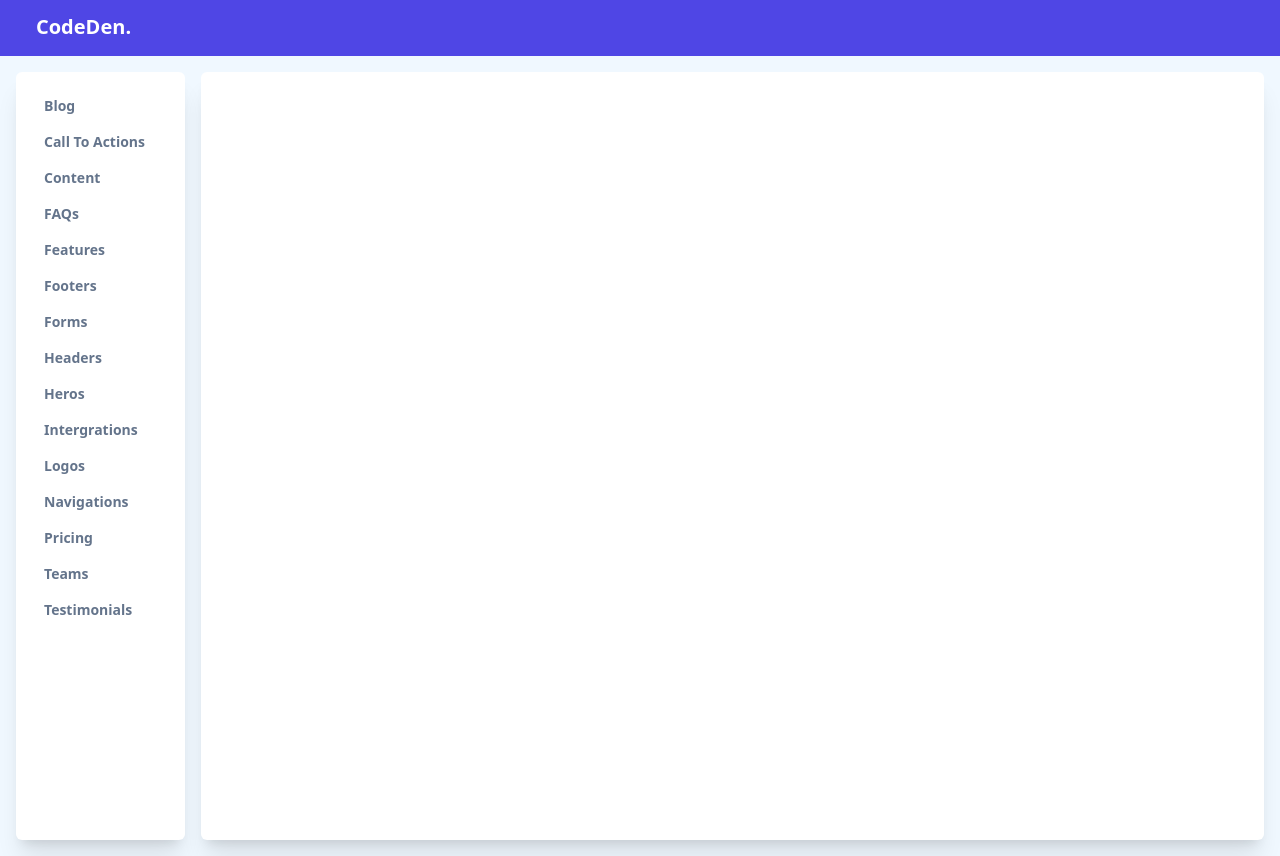
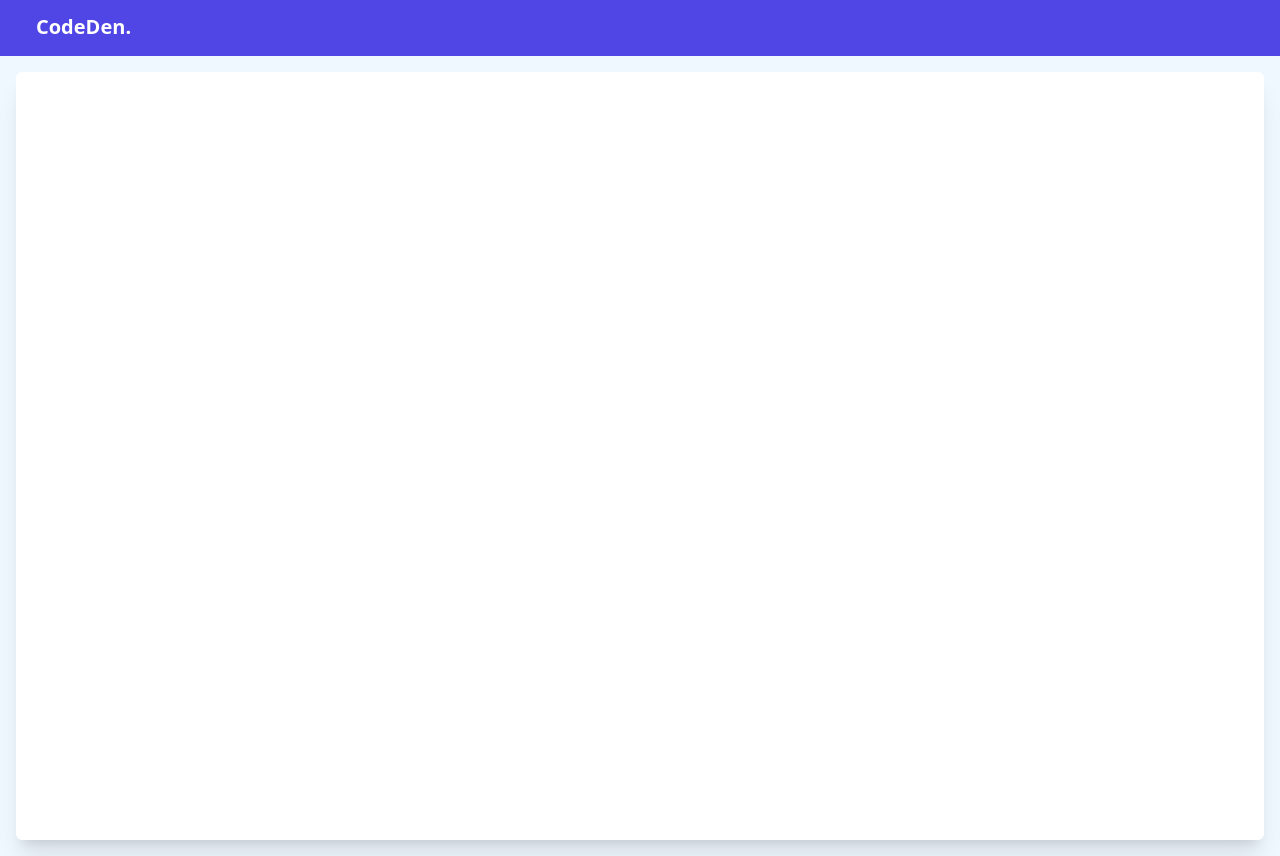
Before and after one commit to kromate/Codeden, a Vue app: page /stage in a window 1280 px wide. Built offline with nearby package versions, Linux system fonts and the light colour scheme.

Commit message:
feat: test

```diff
--- a/src/views/stage/index.vue
+++ b/src/views/stage/index.vue
@@ -5,7 +5,7 @@
 
 	<div class="flex w-full p-4 gap-4 h-screen">
 
-		<SideMenu/>
+		<!-- <SideMenu/> -->
 		<MainView/>
 
 
@@ -13,7 +13,7 @@
 </template>
 
 <script lang="ts" setup>
-import SideMenu from '../../components/stage/SideMenu.vue'
+// import SideMenu from '../../components/stage/SideMenu.vue'
 import MainView from '../../components/stage/MainView.vue'
 
 
```
